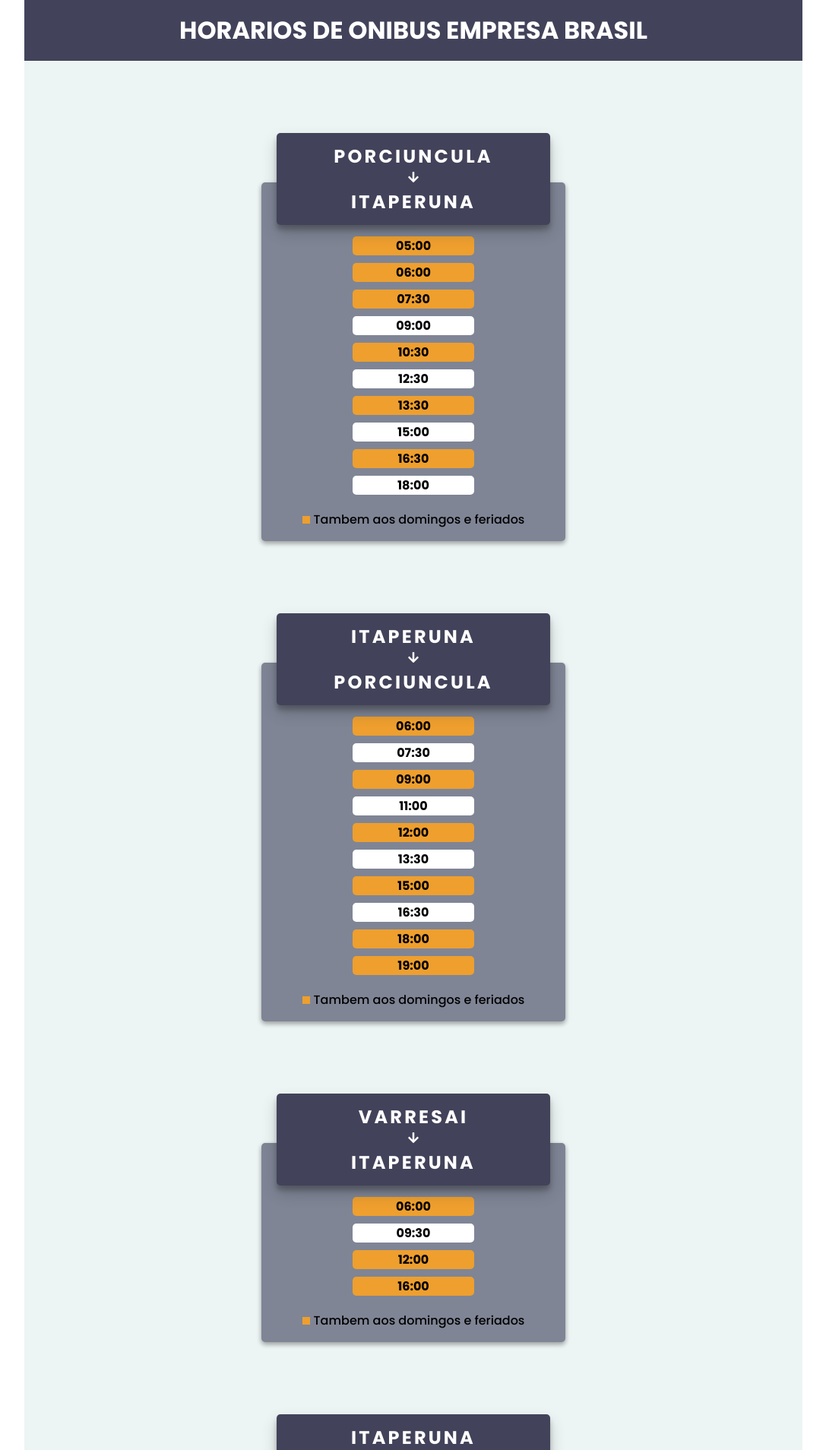
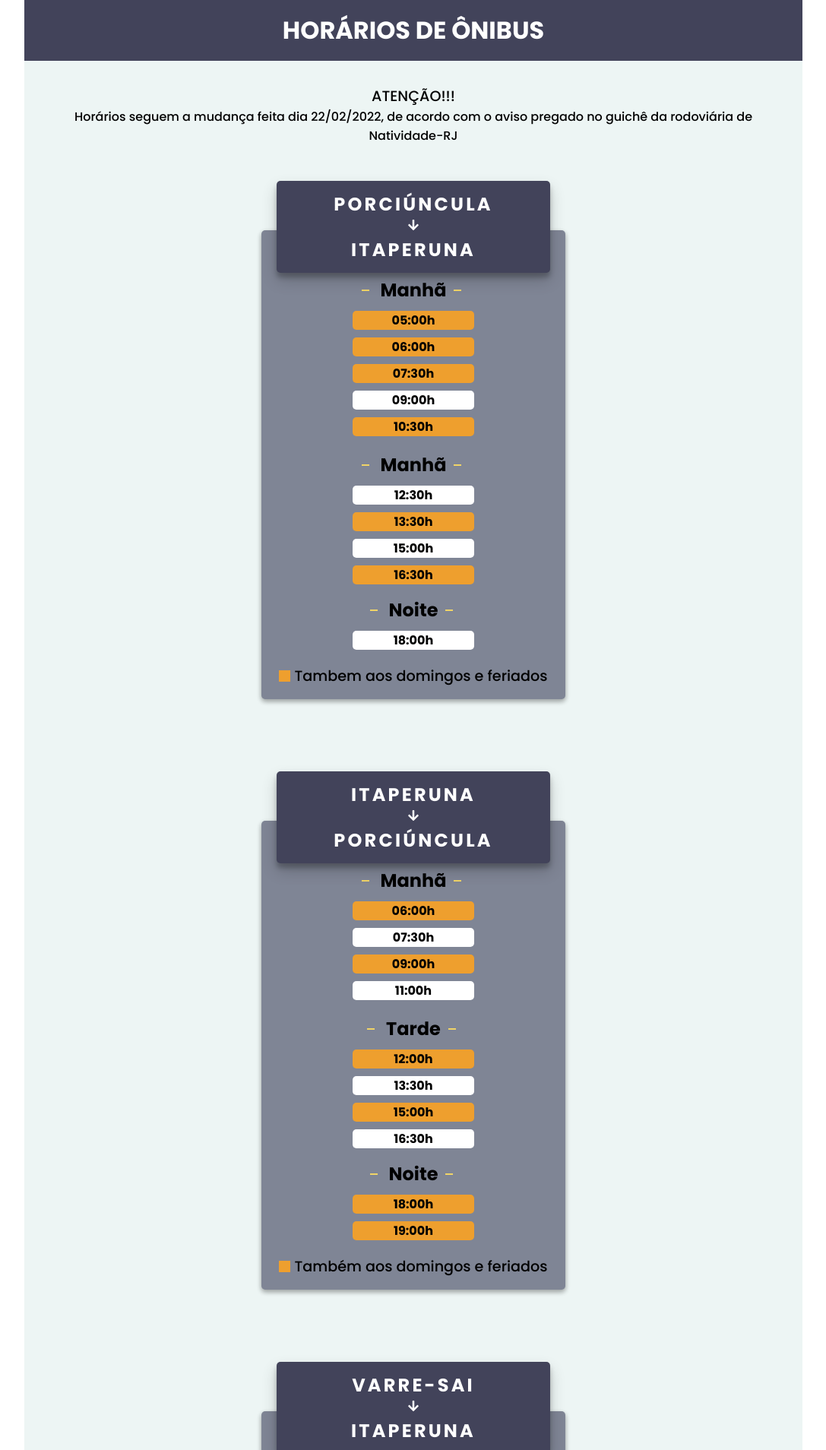
Before and after one commit to fescarvalho/HoursBus, a React (Vite) app: page / in a window 1280 px wide. Shown: the top 1908 px of the page at 76% size, without its empty margins (96-1183 px from the left). Built offline with nearby package versions, Linux system fonts and the light colour scheme; the HTML template or start-up script is replaced by a standard one.

Commit message:
correcoes no card, adc de divisoes por dia, redes sociais adc no footer

```diff
--- a/src/App.css
+++ b/src/App.css
@@ -2,6 +2,7 @@
   margin: 0 auto;
   width: 80vw;
   background-color: #edf5f4;
+  text-align: center;
 }
 
 .cards {
@@ -12,7 +13,15 @@
   flex-direction: row;
   align-items: center;
 }
-
+.app .aviso {
+  font-family: Poppins, sans-serif;
+  margin-bottom: 2rem;
+  padding: 0 1rem;
+}
+.app .aviso span {
+  display: block;
+  font-size: 1.2rem;
+}
 @media (max-width: 900px) {
   .app {
     width: 100%;
--- a/src/App.tsx
+++ b/src/App.tsx
@@ -11,12 +11,18 @@ function App() {
     <>
       <div className="app">
         <Header />
+        <p className="aviso">
+          <span>ATENÇÃO!!!</span>
+          Horários seguem a mudança feita dia 22/02/2022, de acordo com o aviso pregado no
+          guichê da rodoviária de Natividade-RJ
+        </p>
         <div className="cards">
-          <Card titleFrom="Porciuncula" titleTo="Itaperuna" />
-          <Card1 titleFrom="Itaperuna" titleTo="Porciuncula" />
-          <Card2 titleFrom="VarreSai" titleTo="Itaperuna" />
-          <Card3 titleFrom="Itaperuna" titleTo="VarreSai" />
+          <Card titleFrom="Porciúncula" titleTo="Itaperuna" />
+          <Card1 titleFrom="Itaperuna" titleTo="Porciúncula" />
+          <Card2 titleFrom="Varre-Sai" titleTo="Itaperuna" />
+          <Card3 titleFrom="Itaperuna" titleTo="Varre-Sai" />
         </div>
+
         <Footer />
       </div>
     </>
--- a/src/components/Card.module.css
+++ b/src/components/Card.module.css
@@ -35,7 +35,33 @@
   margin: 45px 0 20px 0;
 }
 
-.list li {
+.cardContent h2 {
+  font-family: Poppins, "sans-serif";
+  display: flex;
+  align-items: center;
+  gap: 10px;
+}
+
+.list h2 span,
+.listDown h2 span {
+  width: 10px;
+  height: 2px;
+  background-color: #f0d467;
+  margin-right: 5px;
+}
+.noite {
+  margin-top: 1rem;
+}
+.listDown {
+  list-style: none;
+  display: flex;
+  flex-direction: column;
+  align-items: center;
+  margin-bottom: 20px;
+}
+
+.list li,
+.listDown li {
   width: 10rem;
   margin-top: 10px;
   background-color: #fff;
@@ -46,7 +72,8 @@
   justify-content: center;
   align-items: center;
 }
-.list .active {
+.list .active,
+.listDown .active {
   width: 10rem;
   margin-top: 10px;
   background-color: #ee9f2e;
@@ -63,7 +90,7 @@
 }
 .cardContent p {
   font-family: Poppins, "sans-serif";
-  font-size: 1rem;
+  font-size: 1.2rem;
   color: #000;
   display: flex;
   justify-content: center;
@@ -71,21 +98,26 @@
 }
 
 .cardContent span {
-  width: 10px;
-  height: 10px;
+  width: 15px;
+  height: 15px;
   background-color: #ee9f2e;
   margin-right: 5px;
 }
 
 @media (max-width: 500px) {
   .cardContent p {
-    font-size: 0.8rem;
+    font-size: 1rem;
   }
 
   .cardMain {
-    min-width: 20rem;
+    min-width: 24rem;
     margin-bottom: 2rem;
     background-color: #7f8595;
-    padding: 1rem;
+    padding: 1.2rem;
+  }
+  .cardContent span {
+    width: 12px;
+    height: 12px;
+    background-color: #ee9f2e;
   }
 }
--- a/src/components/Card.tsx
+++ b/src/components/Card.tsx
@@ -20,15 +20,26 @@ const Card = ({ titleTo, titleFrom }: CardProps) => {
       </div>
       <div className={styles.cardContent}>
         <ul className={styles.list}>
+          <h2>
+            <span></span> Manhã<span></span>
+          </h2>
           <li className={styles.active}>{Horarios.PorciunculaItaperuna[0]}</li>
           <li className={styles.active}>{Horarios.PorciunculaItaperuna[1]}</li>
           <li className={styles.active}>{Horarios.PorciunculaItaperuna[2]}</li>
           <li>{Horarios.PorciunculaItaperuna[3]}</li>
           <li className={styles.active}>{Horarios.PorciunculaItaperuna[4]}</li>
+        </ul>
+        <ul className={styles.listDown}>
+          <h2>
+            <span></span> Manhã<span></span>
+          </h2>
           <li>{Horarios.PorciunculaItaperuna[5]}</li>
           <li className={styles.active}>{Horarios.PorciunculaItaperuna[6]}</li>
           <li>{Horarios.PorciunculaItaperuna[7]}</li>
           <li className={styles.active}>{Horarios.PorciunculaItaperuna[8]}</li>
+          <h2 className={styles.noite}>
+            <span></span> Noite<span></span>
+          </h2>
           <li>{Horarios.PorciunculaItaperuna[9]}</li>
         </ul>
         <p>
--- a/src/components/Card1.tsx
+++ b/src/components/Card1.tsx
@@ -20,19 +20,30 @@ const Card = ({ titleTo, titleFrom }: CardProps) => {
       </div>
       <div className={styles.cardContent}>
         <ul className={styles.list}>
+          <h2>
+            <span></span> Manhã<span></span>
+          </h2>
           <li className={styles.active}>{Horarios.ItaperunaPorciuncula[0]}</li>
           <li>{Horarios.ItaperunaPorciuncula[1]}</li>
           <li className={styles.active}>{Horarios.ItaperunaPorciuncula[2]}</li>
           <li>{Horarios.ItaperunaPorciuncula[3]}</li>
+        </ul>
+        <ul className={styles.listDown}>
+          <h2>
+            <span></span> Tarde<span></span>
+          </h2>
           <li className={styles.active}>{Horarios.ItaperunaPorciuncula[4]}</li>
           <li>{Horarios.ItaperunaPorciuncula[5]}</li>
           <li className={styles.active}>{Horarios.ItaperunaPorciuncula[6]}</li>
           <li>{Horarios.ItaperunaPorciuncula[7]}</li>
+          <h2 className={styles.noite}>
+            <span></span> Noite<span></span>
+          </h2>
           <li className={styles.active}>{Horarios.ItaperunaPorciuncula[8]}</li>
           <li className={styles.active}>{Horarios.ItaperunaPorciuncula[9]}</li>
         </ul>
         <p>
-          <span></span>Tambem aos domingos e feriados
+          <span></span>Também aos domingos e feriados
         </p>
       </div>
     </div>
--- a/src/components/Card2.tsx
+++ b/src/components/Card2.tsx
@@ -20,13 +20,21 @@ const Card = ({ titleTo, titleFrom }: CardProps) => {
       </div>
       <div className={styles.cardContent}>
         <ul className={styles.list}>
+          <h2>
+            <span></span> Manhã<span></span>
+          </h2>
           <li className={styles.active}>{Horarios.VarreSaiItaperuna[0]}</li>
           <li>{Horarios.VarreSaiItaperuna[1]}</li>
+        </ul>
+        <ul className={styles.listDown}>
+          <h2>
+            <span></span> Tarde<span></span>
+          </h2>
           <li className={styles.active}>{Horarios.VarreSaiItaperuna[2]}</li>
           <li className={styles.active}>{Horarios.VarreSaiItaperuna[3]}</li>
         </ul>
         <p>
-          <span></span>Tambem aos domingos e feriados
+          <span></span>Também aos domingos e feriados
         </p>
       </div>
     </div>
--- a/src/components/Card3.tsx
+++ b/src/components/Card3.tsx
@@ -20,13 +20,24 @@ const Card = ({ titleTo, titleFrom }: CardProps) => {
       </div>
       <div className={styles.cardContent}>
         <ul className={styles.list}>
+          <h2>
+            <span></span> Manhã<span></span>
+          </h2>
           <li className={styles.active}>{Horarios.ItaperunaVarreSai[0]}</li>
           <li>{Horarios.ItaperunaVarreSai[1]}</li>
+        </ul>
+        <ul className={styles.listDown}>
+          <h2>
+            <span></span> Tarde<span></span>
+          </h2>
           <li className={styles.active}>{Horarios.ItaperunaVarreSai[2]}</li>
+          <h2 className={styles.noite}>
+            <span></span> Noite<span></span>
+          </h2>
           <li className={styles.active}>{Horarios.ItaperunaVarreSai[3]}</li>
         </ul>
         <p>
-          <span></span>Tambem aos domingos e feriados
+          <span></span>Também aos domingos e feriados
         </p>
       </div>
     </div>
--- a/src/components/Footer.module.css
+++ b/src/components/Footer.module.css
@@ -1,14 +1,55 @@
 .footer {
   width: 100%;
-  height: 5rem;
+  height: 4rem;
   background-color: #42435a;
   display: flex;
+  gap: 3rem;
   justify-content: center;
   align-items: center;
   color: #fff;
 }
 
 .footer h4 {
+  font-size: 1rem;
   font-family: Poppins;
   text-transform: uppercase;
 }
+
+.footer .social {
+  display: flex;
+  list-style: none;
+}
+
+.footer .social a {
+  font-size: 2rem;
+  text-decoration: none;
+  color: #fff;
+  margin: 0 10px;
+  transition: all 0.2s;
+}
+.footer .social a:hover {
+  color: #ee9f2e;
+  animation: rotate 0.2s linear;
+}
+
+@keyframes rotate {
+  from {
+    transform: rotate(0deg);
+  }
+  to {
+    transform: rotate(360deg);
+  }
+}
+
+@media (max-width: 500px) {
+  .footer {
+    flex-direction: column;
+    gap: 0.5rem;
+  }
+  .footer h4 {
+    font-size: 0.8rem;
+  }
+  .footer .social a {
+    font-size: 1.5rem;
+  }
+}
--- a/src/components/Footer.tsx
+++ b/src/components/Footer.tsx
@@ -1,11 +1,28 @@
-import React from "react";
 import styles from "./Footer.module.css";
+import { FaTwitter, FaInstagram, FaLinkedinIn } from "react-icons/fa";
 type Props = {};
 
 const Footer = (props: Props) => {
   return (
     <div className={styles.footer}>
-      <h4>Desenvolvido por Fernando Carvalho</h4>
+      <h4>Desenvolvido por &copy;Fernando Carvalho </h4>
+      <ul className={styles.social}>
+        <a href="https://www.instagram.com/fescarv/" target="_blanck">
+          <li>
+            <FaInstagram />
+          </li>
+        </a>
+        <a href="https://twitter.com/_fescarv" target="_blanck">
+          <li>
+            <FaTwitter />
+          </li>
+        </a>
+        <a href="https://www.linkedin.com/in/fecarvalhodev/" target="_blanck">
+          <li>
+            <FaLinkedinIn />
+          </li>
+        </a>
+      </ul>
     </div>
   );
 };
--- a/src/components/Header.module.css
+++ b/src/components/Header.module.css
@@ -6,7 +6,7 @@
   justify-content: center;
   align-items: center;
   color: #fff;
-  margin-bottom: 5rem;
+  margin-bottom: 2rem;
 }
 
 .header h1 {
@@ -16,14 +16,11 @@
 
 @media (max-width: 650px) {
   .header h1 {
-    font-size: 1.5rem;
+    font-size: 2rem;
   }
 }
 @media (max-width: 500px) {
   .header {
-    margin-bottom: 2rem;
-  }
-  .header h1 {
-    font-size: 1.2rem;
+    margin-bottom: 1.5rem;
   }
 }
--- a/src/components/Header.tsx
+++ b/src/components/Header.tsx
@@ -3,7 +3,7 @@ import styles from "./Header.module.css";
 const Header = () => {
   return (
     <div className={styles.header}>
-      <h1>Horarios de onibus empresa Brasil</h1>
+      <h1>Horários de ônibus </h1>
     </div>
   );
 };
--- a/src/hours-mock.json
+++ b/src/hours-mock.json
@@ -1,30 +1,30 @@
 {
   "Horarios": {
     "PorciunculaItaperuna": [
-      "05:00",
-      "06:00",
-      "07:30",
-      "09:00",
-      "10:30",
-      "12:30",
-      "13:30",
-      "15:00",
-      "16:30",
-      "18:00"
+      "05:00h",
+      "06:00h",
+      "07:30h",
+      "09:00h",
+      "10:30h",
+      "12:30h",
+      "13:30h",
+      "15:00h",
+      "16:30h",
+      "18:00h"
     ],
     "ItaperunaPorciuncula": [
-      "06:00",
-      "07:30",
-      "09:00",
-      "11:00",
-      "12:00",
-      "13:30",
-      "15:00",
-      "16:30",
-      "18:00",
-      "19:00"
+      "06:00h",
+      "07:30h",
+      "09:00h",
+      "11:00h",
+      "12:00h",
+      "13:30h",
+      "15:00h",
+      "16:30h",
+      "18:00h",
+      "19:00h"
     ],
-    "VarreSaiItaperuna": ["06:00", "09:30", "12:00", "16:00"],
-    "ItaperunaVarreSai": ["08:00", "10:30", "14:00", "18:30"]
+    "VarreSaiItaperuna": ["06:00h", "09:30h", "12:00h", "16:00h"],
+    "ItaperunaVarreSai": ["08:00h", "10:30h", "14:00h", "18:30h"]
   }
 }
```
